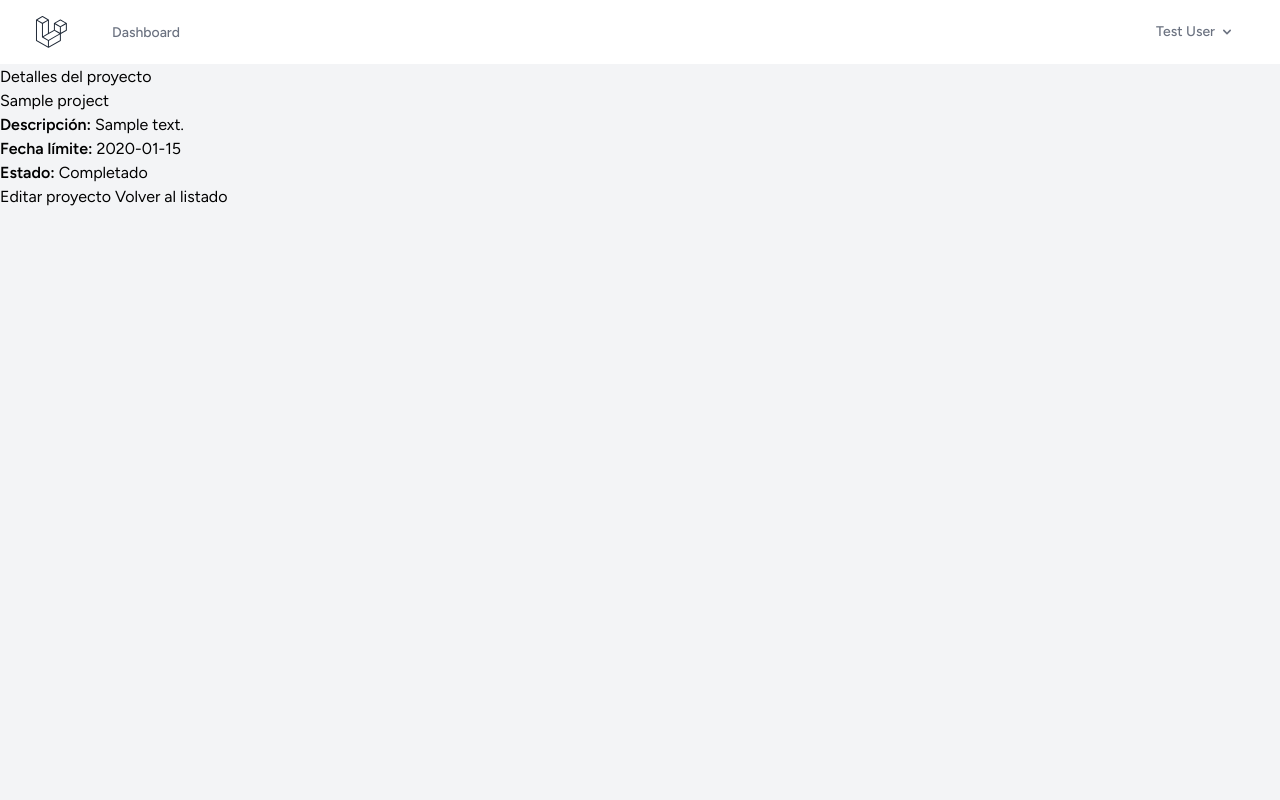
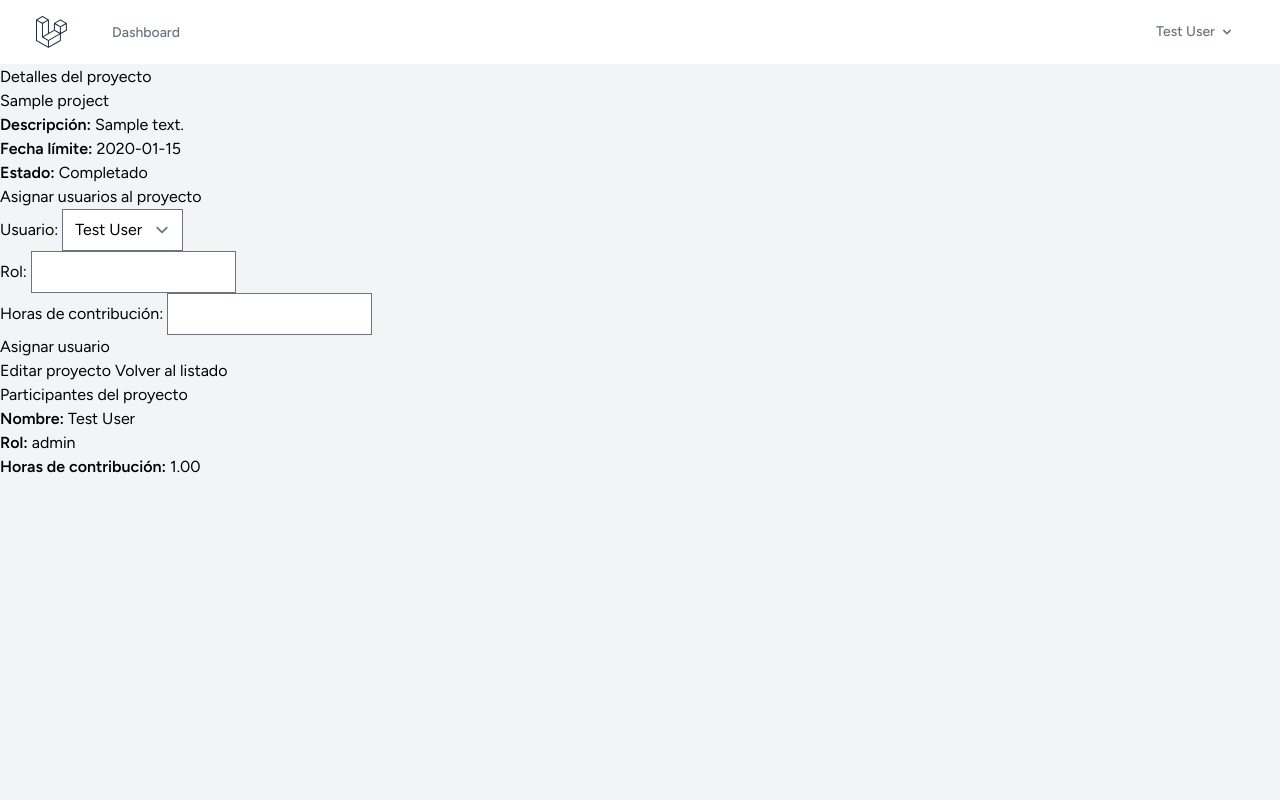
Before and after one commit to danimontoyadoucet/proyecto-final-laravel, a Laravel app: page /projects/1 in a window 1280 px wide. Run offline with Laravel 12, Linux system fonts and the light colour scheme; a user stored in the database is signed in; data comes from the database, SQL or seed files in the repository; tables that the repository leaves empty hold one stand-in row (values such as "Sample post"); style sheets or scripts are compiled from the project's sources.

Commit message:
Se añade la lógica para asignar usuarios a proyectos desde la vista de detalle del proyecto

```diff
--- a/app/Http/Controllers/ProjectController.php
+++ b/app/Http/Controllers/ProjectController.php
@@ -4,6 +4,7 @@ namespace App\Http\Controllers;
 
 use Illuminate\Http\Request;
 use App\Models\Project;
+use App\Models\User;
 
 class ProjectController extends Controller
 {
@@ -50,11 +51,33 @@ class ProjectController extends Controller
     /**
      * Display the specified resource.
      */
-    public function show(string $id)
+public function show(string $id)
 {
     $project = Project::findOrFail($id);
 
-    return view('projects.show', compact('project'));
+    $users = User::all();
+
+    $participants = $project->participants;
+
+    return view('projects.show', compact('project', 'users', 'participants'));
+}
+
+public function assignUser(Request $request, string $id)
+{
+    $request->validate([
+        'user_id' => 'required|exists:users,id',
+        'role' => 'required|string',
+        'contribution_hours' => 'required|numeric|min:0'
+    ]);
+
+    $project = Project::findOrFail($id);
+
+    $project->participants()->attach($request->user_id, [
+        'role' => $request->role,
+        'contribution_hours' => $request->contribution_hours
+    ]);
+
+    return redirect()->route('projects.show', $id);
 }
 
     /**
--- a/app/Models/User.php
+++ b/app/Models/User.php
@@ -4,11 +4,13 @@ namespace App\Models;
 
 // use Illuminate\Contracts\Auth\MustVerifyEmail;
 use Database\Factories\UserFactory;
+use App\Models\Project;
 use Illuminate\Database\Eloquent\Attributes\Fillable;
 use Illuminate\Database\Eloquent\Attributes\Hidden;
 use Illuminate\Database\Eloquent\Factories\HasFactory;
 use Illuminate\Foundation\Auth\User as Authenticatable;
 use Illuminate\Notifications\Notifiable;
+
 
 #[Fillable(['name', 'email', 'password'])]
 #[Hidden(['password', 'remember_token'])]
@@ -29,4 +31,11 @@ class User extends Authenticatable
             'password' => 'hashed',
         ];
     }
+
+    public function projects()
+{
+    return $this->belongsToMany(Project::class)
+                ->withPivot('role', 'contribution_hours')
+                ->withTimestamps();
 }
+}
--- a/resources/views/projects/show.blade.php
+++ b/resources/views/projects/show.blade.php
@@ -22,6 +22,33 @@
             {{ $project->status }}
         </p>
 
+        <h2>Asignar usuarios al proyecto</h2>
+
+        <form action="{{ route('projects.assignUser', $project->id) }}" method="POST">
+            @csrf
+
+            <div>
+                <label>Usuario:</label>
+                <select name="user_id">
+                    @foreach ($users as $user)
+                        <option value="{{ $user->id }}">{{ $user->name }}</option>
+                    @endforeach
+                </select>
+            </div>
+
+            <div>
+                <label>Rol:</label>
+                <input type="text" name="role">
+            </div>
+
+            <div>
+                <label>Horas de contribución:</label>
+                <input type="number" name="contribution_hours" min="0" step="0.01">
+            </div>
+
+            <button type="submit">Asignar usuario</button>
+        </form>
+
         <a href="{{ route('projects.edit', $project->id) }}">
             Editar proyecto
         </a>
@@ -29,5 +56,15 @@
         <a href="{{ route('projects.index') }}">
             Volver al listado
         </a>
+
+        <h2>Participantes del proyecto</h2>
+
+@foreach ($participants as $participant)
+    <div>
+        <p><strong>Nombre:</strong> {{ $participant->name }}</p>
+        <p><strong>Rol:</strong> {{ $participant->pivot->role }}</p>
+        <p><strong>Horas de contribución:</strong> {{ $participant->pivot->contribution_hours }}</p>
+    </div>
+@endforeach
     </div>
 @endsection
--- a/routes/web.php
+++ b/routes/web.php
@@ -20,6 +20,9 @@ Route::middleware('auth')->group(function () {
 
 Route::middleware('auth')->group(function () {
     Route::resource('projects', ProjectController::class);
+
+    Route::post('/projects/{id}/assign-user', [ProjectController::class, 'assignUser'])
+    ->name('projects.assignUser');
 });
 
 require __DIR__.'/auth.php';
```
